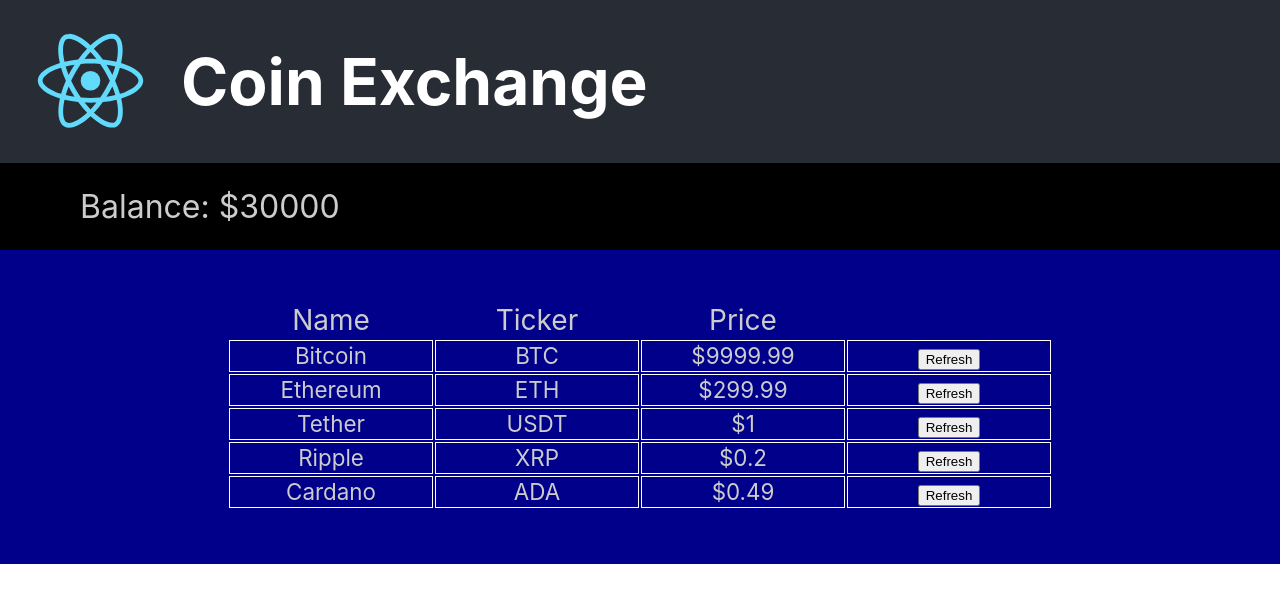
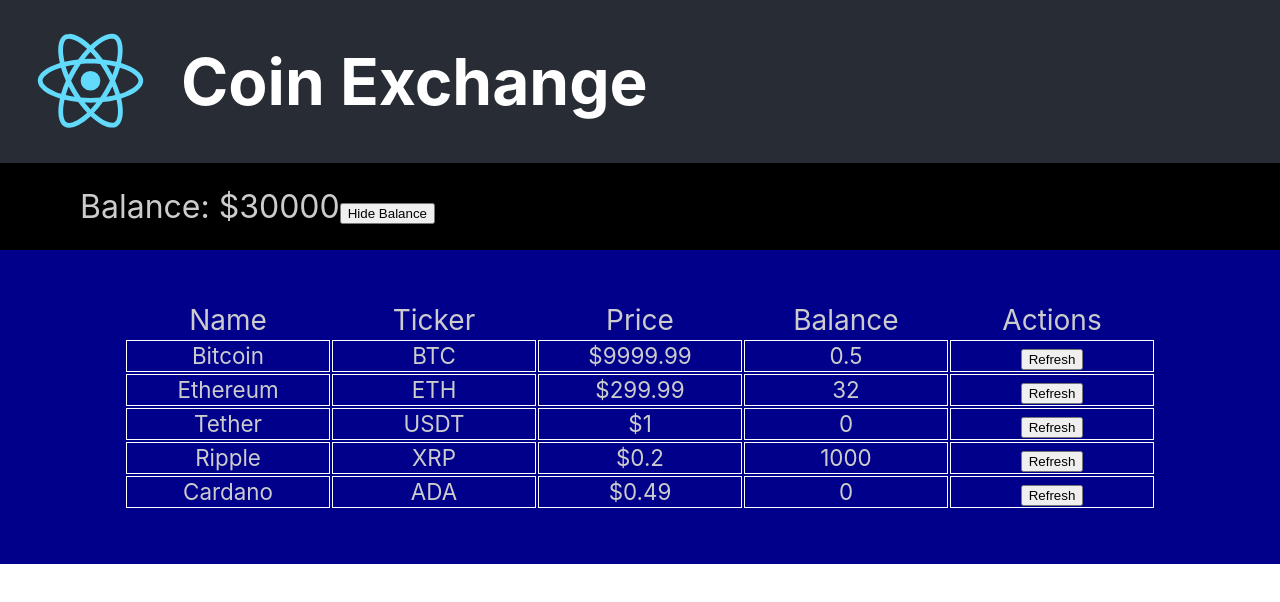
Before and after one commit to bryanvanhaitsma/coin-exchange, a React (Create React App) app: page / in a window 1280 px wide. Shown: the top 602 px of the page. Built offline with nearby package versions, Linux system fonts and the light colour scheme.

Commit message:
prep for hide balance excercise

```diff
--- a/src/App.js
+++ b/src/App.js
@@ -20,26 +20,31 @@
         {
           name: 'Bitcoin',
           ticker: 'BTC',
+          balance: 0.5,
           price: 9999.99
         },
         {
           name: 'Ethereum',
           ticker: 'ETH',
+          balance: 32.0,
           price: 299.99
         },
         {
           name: 'Tether',
           ticker: 'USDT',
+          balance: 0,
           price: 1
         },
         {
           name: 'Ripple',
           ticker: 'XRP',
+          balance: 1000,
           price: 0.2
         },
         {
           name: 'Cardano',
           ticker: 'ADA',
+          balance: 0,
           price: 0.49
         },
       ]
@@ -48,7 +53,7 @@
   }
 
   handleRefresh(valueChangeTicker) {
-    const newCoinData = this.state.coinData.map( function( {ticker, name, price} ) {
+    const newCoinData = this.state.coinData.map( function( {ticker, name, balance, price} ) {
       let newPrice = price;
       if ( valueChangeTicker === ticker ) {
         const randomPercentage = 0.995 + Math.random() * 0.01;
@@ -67,7 +72,7 @@
     return (
       <Div className="App">
         <ExchangeHeader />
-        <AccountBalance amount={this.state.balance} />
+        <AccountBalance amount={this.state.balance} showBalance={true} />
         <CoinList coinData={this.state.coinData} handleRefresh={this.handleRefresh} />
       </Div>
     );
--- a/src/components/AccountBalance/AccountBalance.jsx
+++ b/src/components/AccountBalance/AccountBalance.jsx
@@ -11,9 +11,11 @@
 
 export class AccountBalance extends Component {
   render() {
+    const buttonText = this.props.showBalance ? "Hide Balance" : "Show Balance";
     return (
       <Section>
         Balance: ${this.props.amount}
+        <button>{buttonText}</button>
       </Section>
     );
   }
--- a/src/components/Coin/Coin.jsx
+++ b/src/components/Coin/Coin.jsx
@@ -39,6 +39,7 @@
         <Td>{this.props.name}</Td>
         <Td>{this.props.ticker}</Td>
         <Td>${this.props.price}</Td>
+        <Td>{this.props.balance}</Td>
         <Td>
           <form action="#" method="POST">
             <button onClick={this.handleClick}>Refresh</button>
--- a/src/components/CoinList/CoinList.jsx
+++ b/src/components/CoinList/CoinList.jsx
@@ -18,15 +18,18 @@
               <td>Name</td>
               <td>Ticker</td>
               <td>Price</td>
+              <td>Balance</td>
+              <td>Actions</td>
             </tr>
           </thead>
           <tbody>
             {
-              this.props.coinData.map( ({name, ticker, price}) =>
+              this.props.coinData.map( ({name, ticker, price, balance}) =>
                 <Coin key={ticker}
                       handleRefresh={this.props.handleRefresh}
                       name={name}
                       ticker={ticker}
+                      balance={balance}
                       price={price} />
               )
             }
```
